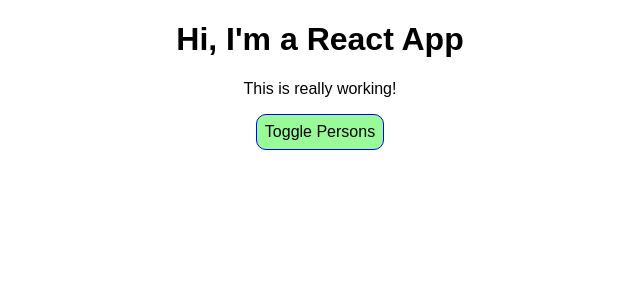
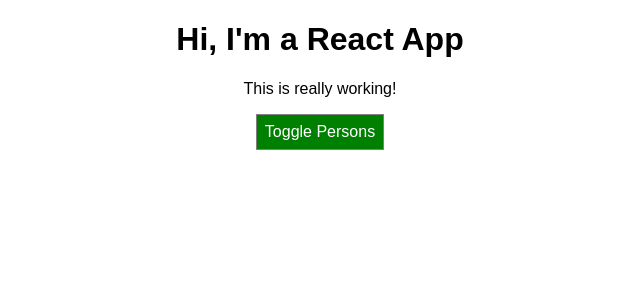
Before and after one commit to HeWhoShallNotBeMentioned/RCG_Project1_React_Frontend, a React (Create React App) app: page / in a window 1280 px wide. Shown: the top 300 px of the page, without its empty margins (320-960 px from the left). Built offline with nearby package versions, Linux system fonts and the light colour scheme.

Commit message:
made button backgroundColor dynamic depending upon whether there are users present or not

```diff
--- a/src/App.js
+++ b/src/App.js
@@ -55,12 +55,13 @@ class App extends Component {
 
   render() {
     const styleButton = {
-      backgroundColor: 'PaleGreen',
+      backgroundColor: 'green',
+      color: 'white',
       font: 'inherit',
-      border: '1px solid blue',
+      border: '1px solid grey',
       padding: '8px',
       cursor: 'pointer',
-      borderRadius: '10px',
+      // borderRadius: '10px',
     };
 
     let persons = null;
@@ -81,6 +82,7 @@ class App extends Component {
           })}
         </div>
       );
+      styleButton.backgroundColor = 'red';
     }
     return (
       <div className="App">
```
